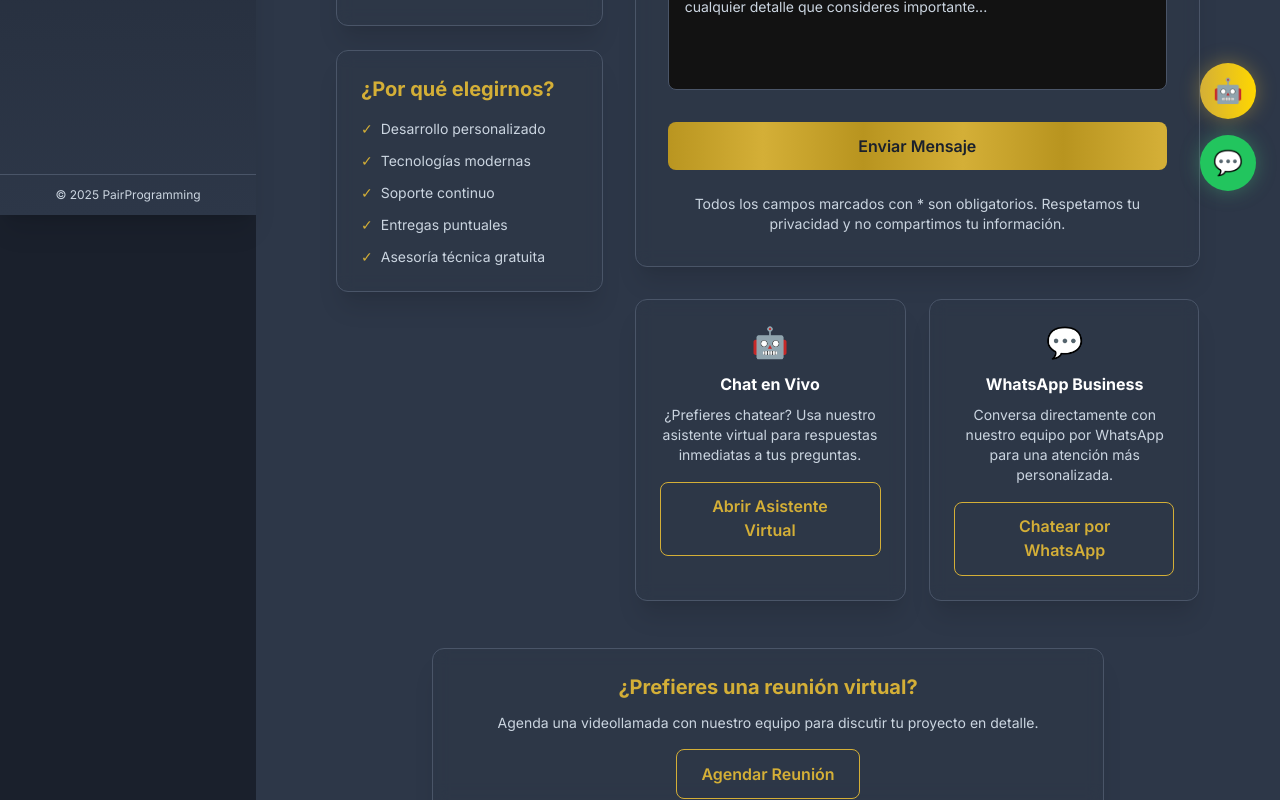
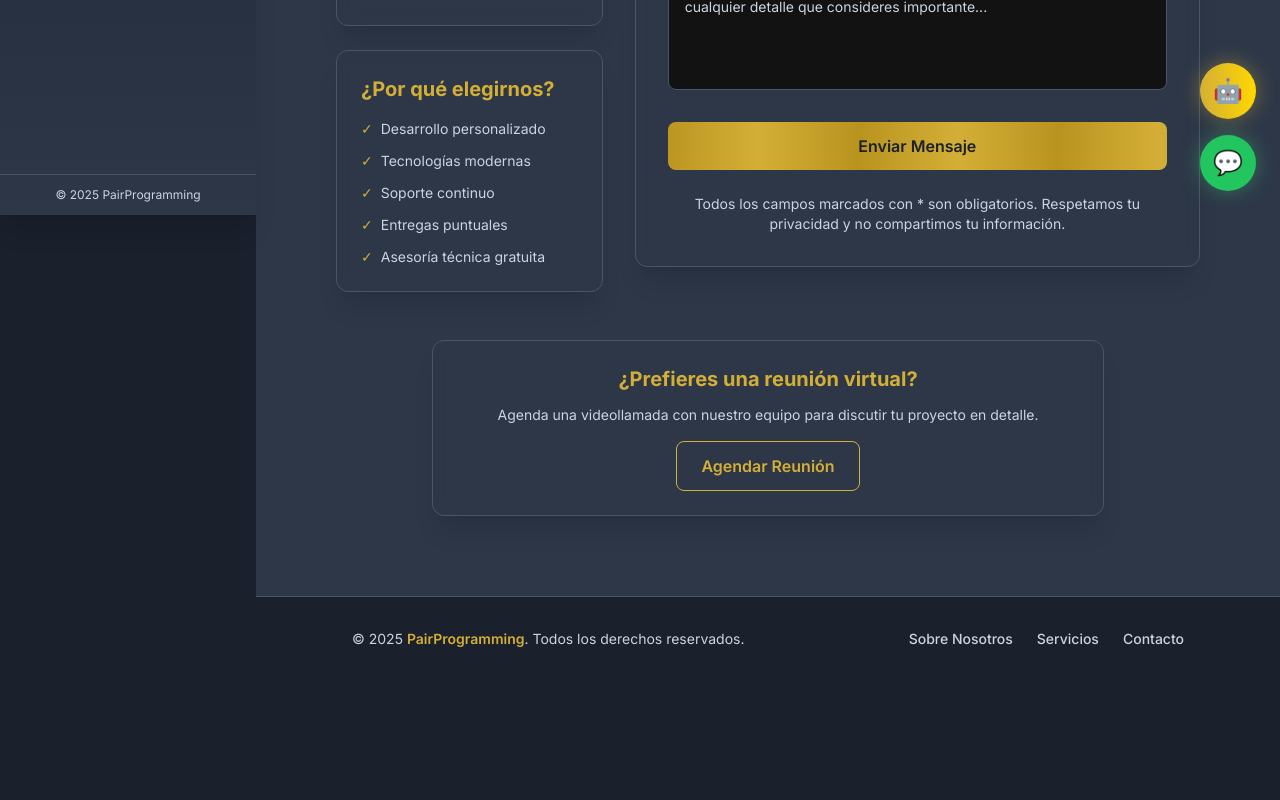
Before and after one commit to pairPrograming1/PairPrograming, a Next.js app in the folder pairprogramming-web/: page /contacto in a window 1280 px wide. Shown: the part 585-1385 px from the top of the page. After the commit the page ends 1266 px from the top, so only its background shows below. Built offline with nearby package versions, Linux system fonts and the light colour scheme.

Commit message:
modificacion de contacto

```diff
--- a/pairprogramming-web/src/app/components/contacto.jsx
+++ b/pairprogramming-web/src/app/components/contacto.jsx
@@ -1,4 +1,3 @@
-// components/Contacto.jsx (agrega esta sección después del formulario existente)
 "use client";
 import { useState } from "react";
 import { useSidebar } from "../context/SidebarContext";
@@ -30,7 +29,6 @@ export default function Contacto() {
     e.preventDefault();
     setIsLoading(true);
 
-    // Simulación de envío
     setTimeout(() => {
       setIsLoading(false);
       setStatus("success");
@@ -181,44 +179,6 @@ export default function Contacto() {
                 </p>
               </div>
             </Card>
-
-            {/* Nueva Sección: Opciones de Contacto Alternativas */}
-            <div
-              className="mt-8 grid grid-cols-1 md:grid-cols-2 gap-6 fade-in"
-              style={{ animationDelay: "0.3s" }}
-            >
-              <Card padding="md" className="text-center hover-lift">
-                <div className="text-3xl mb-3">🤖</div>
-                <h4 className="font-bold text-white mb-2">Chat en Vivo</h4>
-                <p className="text-secondary-text text-sm mb-4">
-                  ¿Prefieres chatear? Usa nuestro asistente virtual para
-                  respuestas inmediatas a tus preguntas.
-                </p>
-                <Button
-                  variant="outline"
-                  onClick={openChatbot}
-                  className="w-full"
-                >
-                  Abrir Asistente Virtual
-                </Button>
-              </Card>
-
-              <Card padding="md" className="text-center hover-lift">
-                <div className="text-3xl mb-3">💬</div>
-                <h4 className="font-bold text-white mb-2">WhatsApp Business</h4>
-                <p className="text-secondary-text text-sm mb-4">
-                  Conversa directamente con nuestro equipo por WhatsApp para una
-                  atención más personalizada.
-                </p>
-                <Button
-                  variant="outline"
-                  onClick={openWhatsApp}
-                  className="w-full"
-                >
-                  Chatear por WhatsApp
-                </Button>
-              </Card>
-            </div>
           </div>
         </div>
 
--- a/pairprogramming-web/src/app/contacto/page.jsx
+++ b/pairprogramming-web/src/app/contacto/page.jsx
@@ -1,7 +1,7 @@
 // app/contacto/page.jsx
 "use client";
 import Sidebar from "../components/Sidebar";
-import Contacto from "../components/Contacto";
+import Contacto from "../components/contacto";
 import Footer from "../components/Footer";
 import MainContainer from "../components/MainContainer";
 
```
